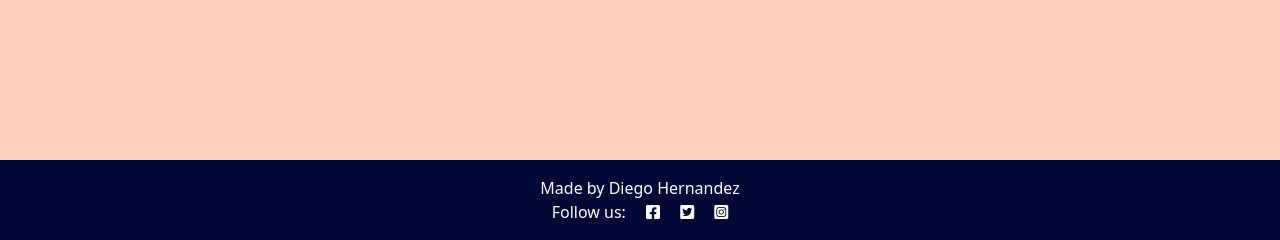
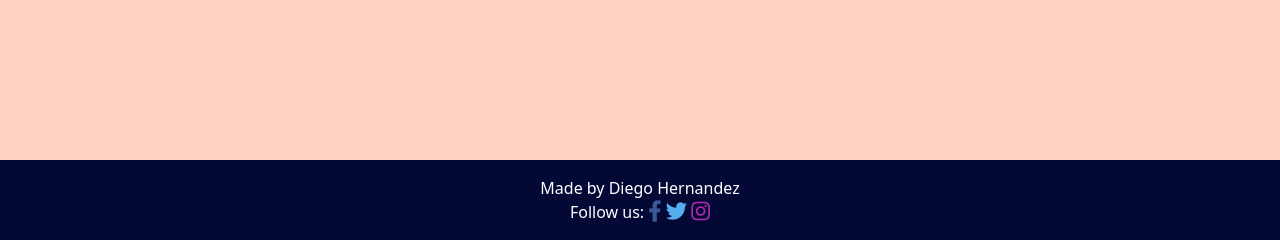
Before and after one commit to diegoh22/Shoe-Box, a Django app: page /accounts/signup/ in a window 1280 px wide. Shown: the part 560-800 px from the top of the page. Run offline with Django 3.2, Linux system fonts and the light colour scheme.

Commit message:
social media buttons

```diff
--- a/blog/views.py
+++ b/blog/views.py
@@ -71,10 +71,13 @@ class PostLike(View):
 
     def post(self, request, slug):
         post = get_object_or_404(Post, slug=slug)
+        liked = False
 
         if post.likes.filter(id=request.user.id).exists():
             post.likes.remove(request.user)
+            liked = False
         else:
             post.likes.add(request.user)
+            liked = True
 
         return HttpResponseRedirect(reverse('post_detail', args=[slug]))
--- a/templates/base.html
+++ b/templates/base.html
@@ -84,9 +84,16 @@
     <!-- Footer -->
     <footer class="footer mt-auto py-3 dark-bg">
         <p class="m-0 text-center text-white">Made by Diego Hernandez</p>
-        <p class="m-0 text-center text-white">Follow us: <i class="fab fa-facebook-square ms-3"></i>
-            <i class="fab fa-twitter-square ms-3"></i>
-            <i class="fab fa-instagram-square ms-3"></i>
+        <p class="m-0 text-center text-white">Follow us: <a style="color: #3b5998;" href="https://www.facebook.com/" role="button"
+            ><i class="fab fa-facebook-f fa-lg"></i
+          ></a>
+            <a style="color: #55acee;" href="https://twitter.com/home" role="button"
+         ><i class="fab fa-twitter fa-lg"></i
+         ></a>
+         <a style="color: #ac2bac;" href="https://www.instagram.com/" role="button"
+         ><i class="fab fa-instagram fa-lg"></i
+         ></a>
+
     </footer>
 
     <script>
--- a/templates/post_detail.html
+++ b/templates/post_detail.html
@@ -36,16 +36,16 @@
 
                     <div class="col-1">
                         <strong>
-                            {% if use.is_authenticated %}
+                            {% if user.is_authenticated %}
                             <form class="d-inline" action="{% url 'post_like' post.slug %}" method="POST">
                                 {% csrf_token %}
                                 {% if liked %}
-                                <button type="submit" name="blogpost_id" value="{{post.slug}}" class="btn-like"><i
+                                  <button type="submit" name="blogpost_id" value="{{post.slug}}" class="btn-like"><i
                                     class="fas fa-heart"></i></button>
 
                                 {% else %}
 
-                                <button type="submit" name="blogpost_id" value="{{post.slug}}" class="btn-like"><i
+                                 <button type="submit" name="blogpost_id" value="{{post.slug}}" class="btn-like"><i
                                      class="far fa-heart"></i></button>
 
                                 {% endif %}
```
